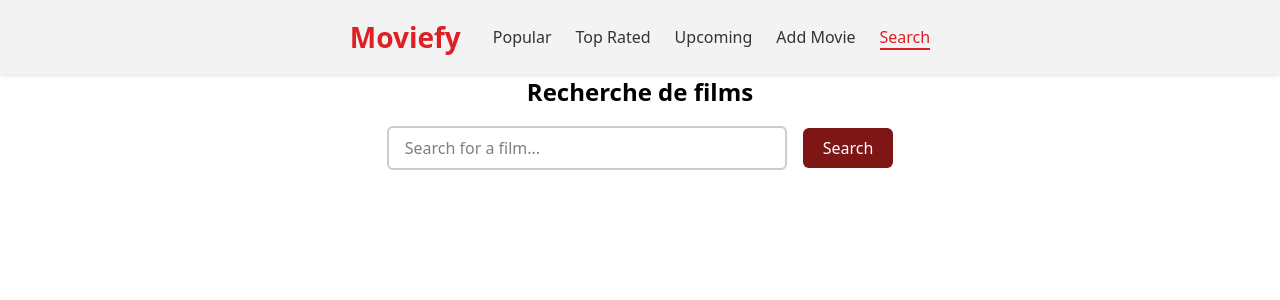
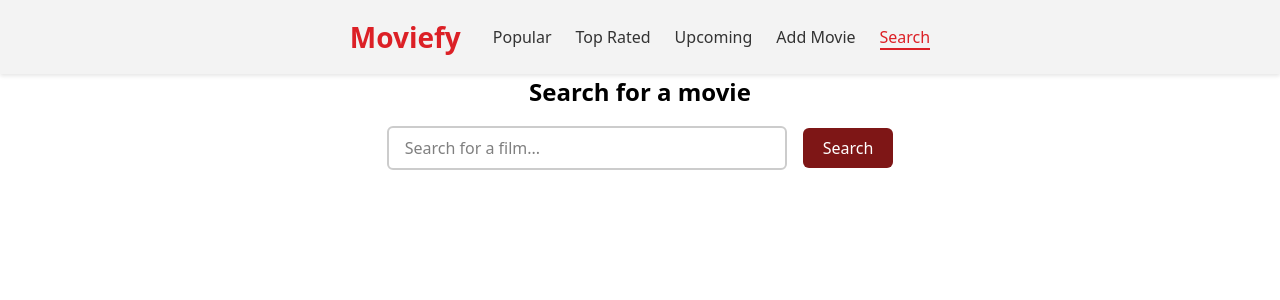
Before and after one commit to 00kariim/Moviefy, a React (Vite) app: page /search in a window 1280 px wide. Shown: the top 300 px of the page. Built offline with nearby package versions, Linux system fonts and the light colour scheme.

Commit message:
Update Search.jsx

```diff
--- a/src/pages/Search.jsx
+++ b/src/pages/Search.jsx
@@ -26,7 +26,7 @@ const Search = () => {
 
   return (
     <div className="search-page">
-      <h2>Recherche de films</h2>
+      <h2>Search for a movie</h2>
       <form onSubmit={handleSearch}>
         <input
           type="text"
@@ -38,7 +38,7 @@ const Search = () => {
       </form>
 
       {hasSearched && results.length === 0 && (
-        <p className="no-results">Aucun film trouvé.</p>
+        <p className="no-results">There is no film matching your search :/</p>
       )}
 
       <div className="movie_cards">
```
